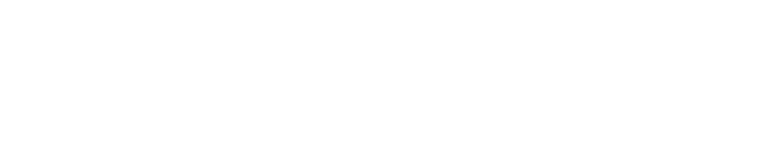
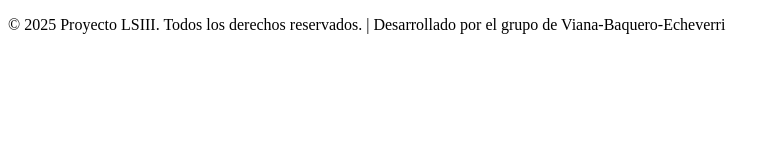
Before and after one commit to jsvianav/viana-baquero-echeverri-LSIII-2025-1, a plain HTML site: page index.html in a window 1280 px wide. Shown: the whole page, without its empty margins (0-779 px from the left). Drawn offline with Linux system fonts and the light colour scheme.

Commit message:
Agregado footer con copyright

```diff
--- a/index.html
+++ b/index.html
@@ -5,5 +5,8 @@
 </head>
 <body>
     <!-- Aquí trabajarán P2 (body), P3 (footer), etc. -->
+    <footer>
+        <p>&copy; 2025 Proyecto LSIII. Todos los derechos reservados. | Desarrollado por el grupo de Viana-Baquero-Echeverri</p>
+    </footer>
 </body>
 </html>
```
